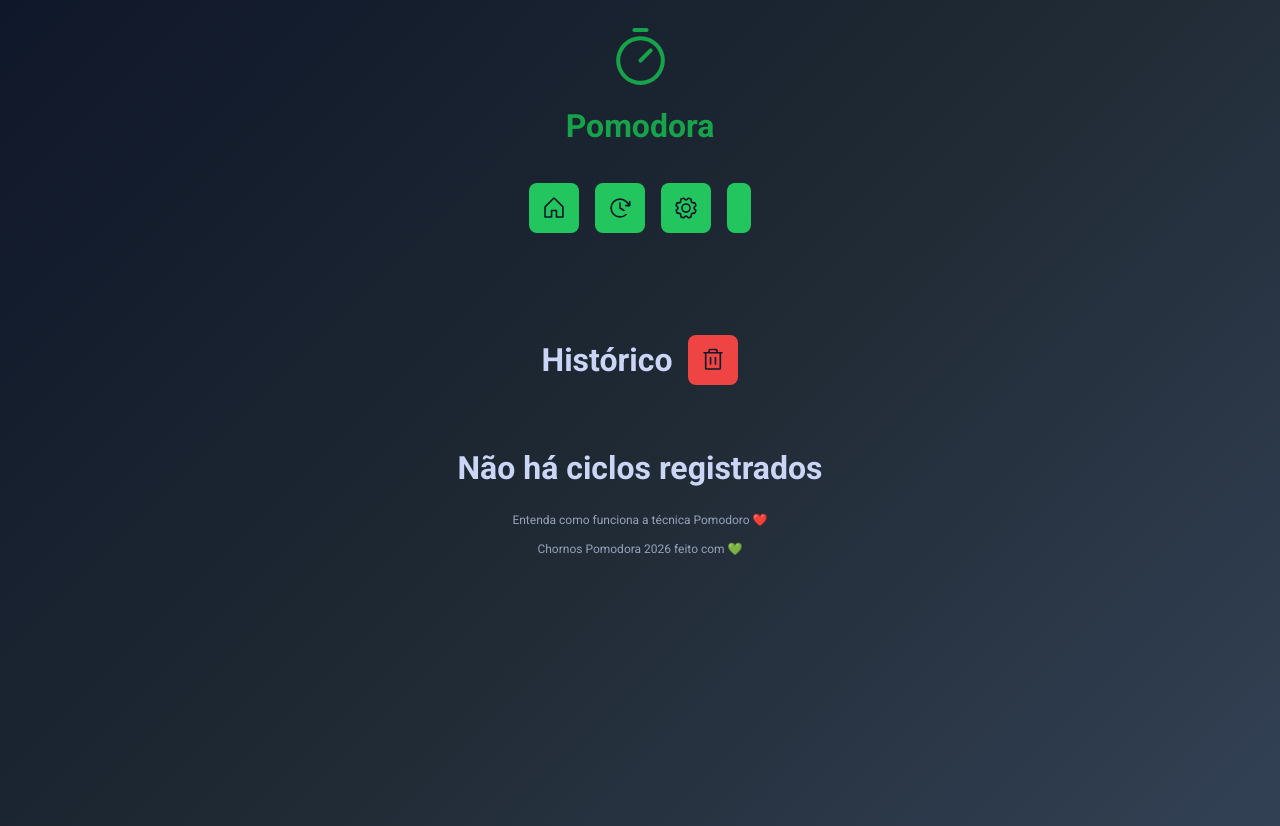
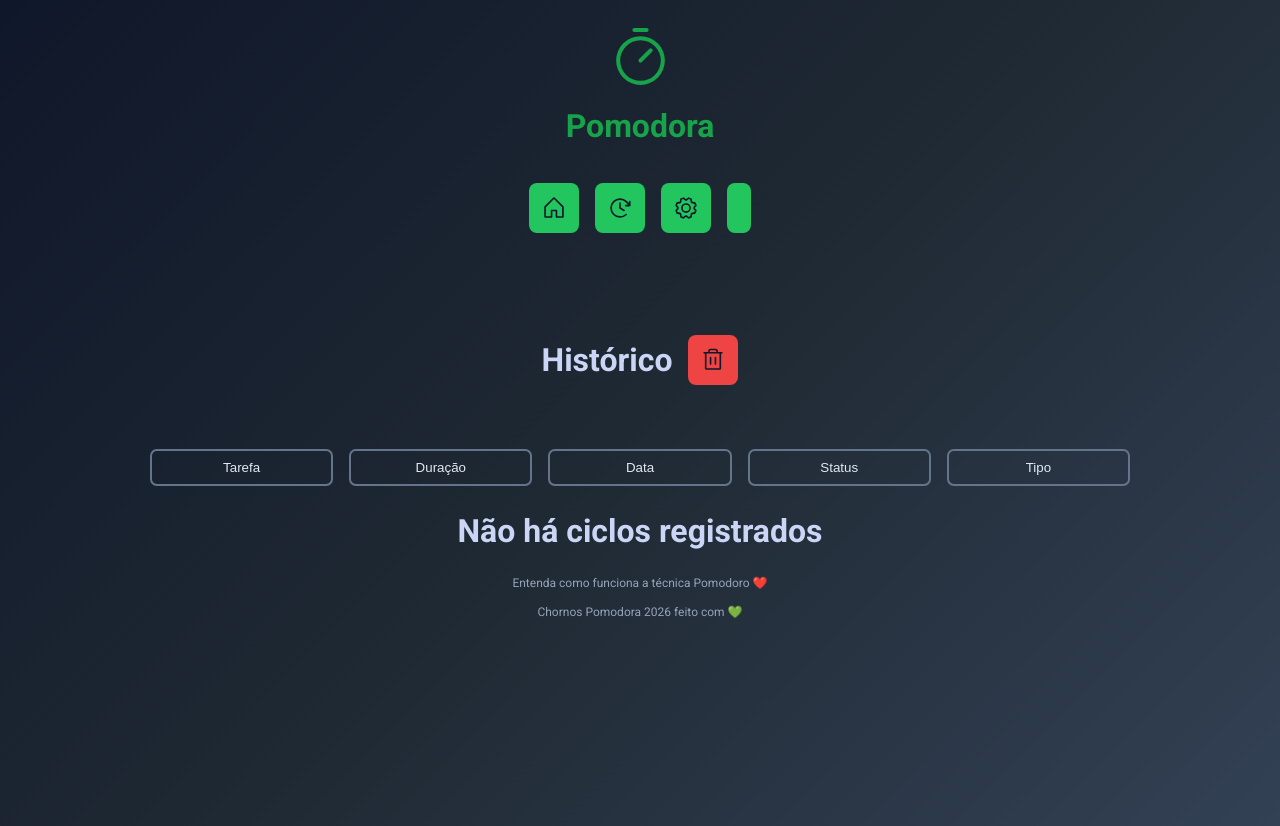
Before and after one commit to juniorbonini/crhonos-pomodora, a React (Vite) app: page /history in a window 1280 px wide. Built offline with nearby package versions, Linux system fonts and the light colour scheme.

Commit message:
feat: Badge component created.

```diff
--- /dev/null
+++ b/src/components/Badge/index.tsx
@@ -0,0 +1,11 @@
+import styles from "./style.module.css";
+
+import type { BadgeProps } from "../../types/Badge/badge";
+
+export function Badge({ children, ...props }: BadgeProps) {
+  return (
+    <button className={styles.badge} {...props}>
+      {children}
+    </button>
+  );
+}
--- /dev/null
+++ b/src/components/Badge/style.module.css
@@ -0,0 +1,17 @@
+.badge {
+  background-color: transparent;
+  color: var(--gray-200);
+  border: 0.2rem solid var(--gray-500);
+  border-radius: 0.675rem;
+  width: 20rem;
+  padding: 0.875rem;
+  cursor: pointer;
+  transition: all 0.3s ease-in-out;
+}
+
+.badge:focus {
+  border: none;
+  background-color: var(--green-500);
+  color: var(--gray-900);
+  box-shadow: 0 0 0 0.2rem var(--gray-800);
+}
--- a/src/components/Form/index.tsx
+++ b/src/components/Form/index.tsx
@@ -14,7 +14,7 @@ import { showNotification } from "../../models/Notifications/show-notification";
 
 export function Form() {
   const { state, dispatch } = useCycleContext();
-  const inputValue = useRef(null);
+  const inputValue = useRef<HTMLInputElement>(null);
   const nextCycle = getNextCycle(state.currentCycle);
   const getCycleType = getNextCycleType(nextCycle);
   const lastCycleName = state.cycles[state.cycles.length - 1]?.name || "";
--- a/src/context/CycleReducer/cycle-reducer.ts
+++ b/src/context/CycleReducer/cycle-reducer.ts
@@ -19,7 +19,7 @@ export function cycleReducer(
 
       const cycleName = isBreakCycle
         ? payload.type === "shortBreakTime"
-          ? "Descanso curto"
+          ? "Descanso"
           : "Descanso longo"
         : payload.name;
 
--- a/src/pages/History/index.tsx
+++ b/src/pages/History/index.tsx
@@ -14,6 +14,7 @@ import type { SortCycleProps } from "../../types/SortCycle/sort-cycle";
 import { sortCycles } from "../../utils/sortCycle/sort-cycle";
 import { CycleActionTypes } from "../../context/CycleReducer/cycle-action";
 import { showNotification } from "../../models/Notifications/show-notification";
+import { Badge } from "../../components/Badge";
 
 export function History() {
   const { state, dispatch } = useCycleContext();
@@ -89,33 +90,29 @@ export function History() {
       </Container>
 
       <Container>
+        <div className={styles.badgeContainer}>
+          <Badge onClick={() => handleSortCycle({ field: "name" })}>
+            <p>Tarefa</p>
+          </Badge>
+          <Badge onClick={() => handleSortCycle({ field: "duration" })}>
+            <p>Duração</p>
+          </Badge>
+          <Badge onClick={() => handleSortCycle({ field: "startDate" })}>
+            <p>Data</p>
+          </Badge>
+          <Badge>
+            <p>Status</p>
+          </Badge>
+          <Badge onClick={() => handleSortCycle({ field: "type" })}>
+            <p>Tipo</p>
+          </Badge>
+        </div>
+      </Container>
+
+      <Container>
         {hasCycles ? (
           <div className={styles.table}>
             <table>
-              <thead>
-                <tr>
-                  <th
-                    className={styles.thSort}
-                    onClick={() => handleSortCycle({ field: "name" })}
-                  >
-                    Tarefa ↕
-                  </th>
-                  <th
-                    className={styles.thSort}
-                    onClick={() => handleSortCycle({ field: "duration" })}
-                  >
-                    Duração ↕
-                  </th>
-                  <th
-                    className={styles.thSort}
-                    onClick={() => handleSortCycle({ field: "startDate" })}
-                  >
-                    Data ↕
-                  </th>
-                  <th className={styles.thSort}>Status</th>
-                  <th className={styles.thSort}>Tipo</th>
-                </tr>
-              </thead>
               <tbody>
                 {sortCycleOptions.cycles.map((cycle) => {
                   const cycleType = {
--- a/src/pages/History/style.module.css
+++ b/src/pages/History/style.module.css
@@ -3,6 +3,15 @@
   gap: 1.6rem;
   align-items: center;
   justify-content: center;
+}
+
+.badgeContainer {
+  display: flex;
+  gap: 1.6rem;
+}
+
+.status {
+
 }
 
 .table {
@@ -15,10 +24,6 @@
   min-width: 6.4rem;
   font-size: 1.6rem;
   border-collapse: collapse;
-}
-
-.table th {
-  background-color: var(--gray-600);
 }
 
 .table td {
--- a/src/pages/Settings/index.tsx
+++ b/src/pages/Settings/index.tsx
@@ -10,9 +10,9 @@ import { showNotification } from "../../models/Notifications/show-notification";
 
 export function Settings() {
   const { state, dispatch } = useCycleContext();
-  const inputWorkTime = useRef(null);
-  const inputshortBreakTime = useRef(null);
-  const inputLongBreakTime = useRef(null);
+  const inputWorkTime = useRef<HTMLInputElement>(null);
+  const inputshortBreakTime = useRef<HTMLInputElement>(null);
+  const inputLongBreakTime = useRef<HTMLInputElement>(null);
 
   function handleSaveChanges(e: ChangeEvent<HTMLFormElement>) {
     e.preventDefault();
--- /dev/null
+++ b/src/types/Badge/badge.ts
@@ -0,0 +1,5 @@
+import type { ComponentProps, ReactNode } from "react";
+
+export type BadgeProps = ComponentProps<"button"> & {
+  children: ReactNode;
+};
```
